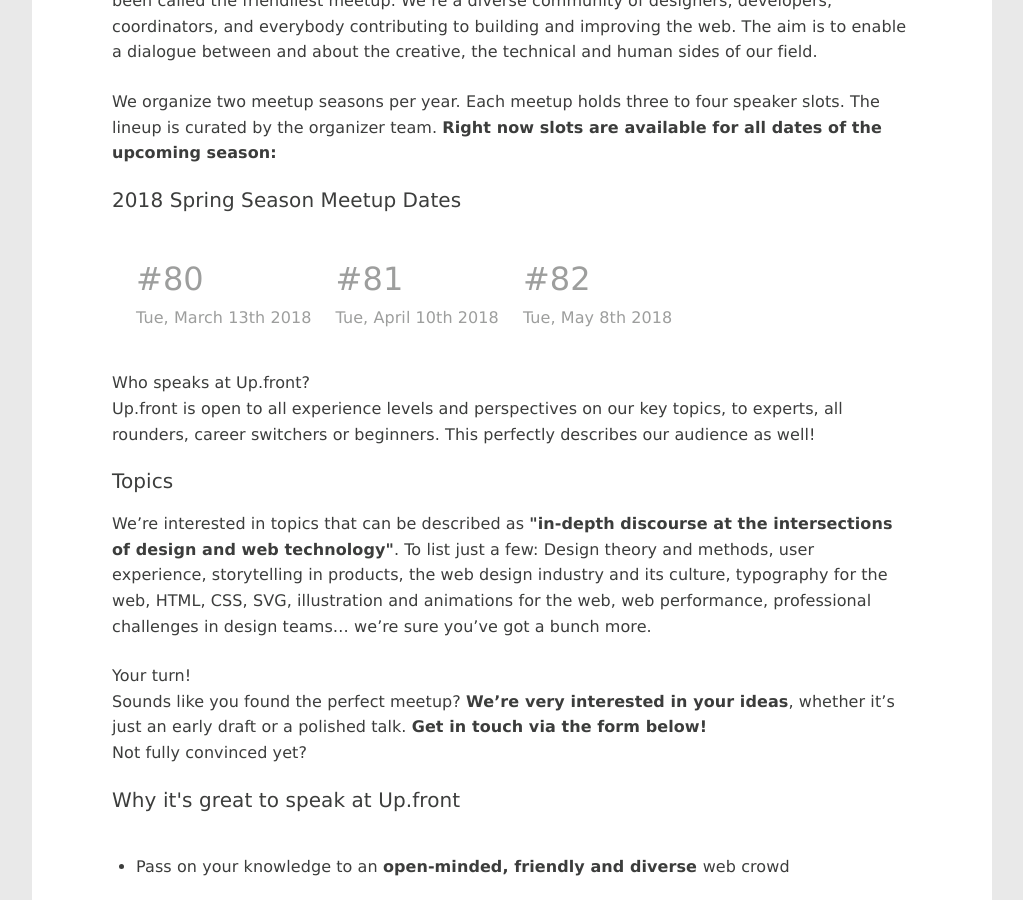
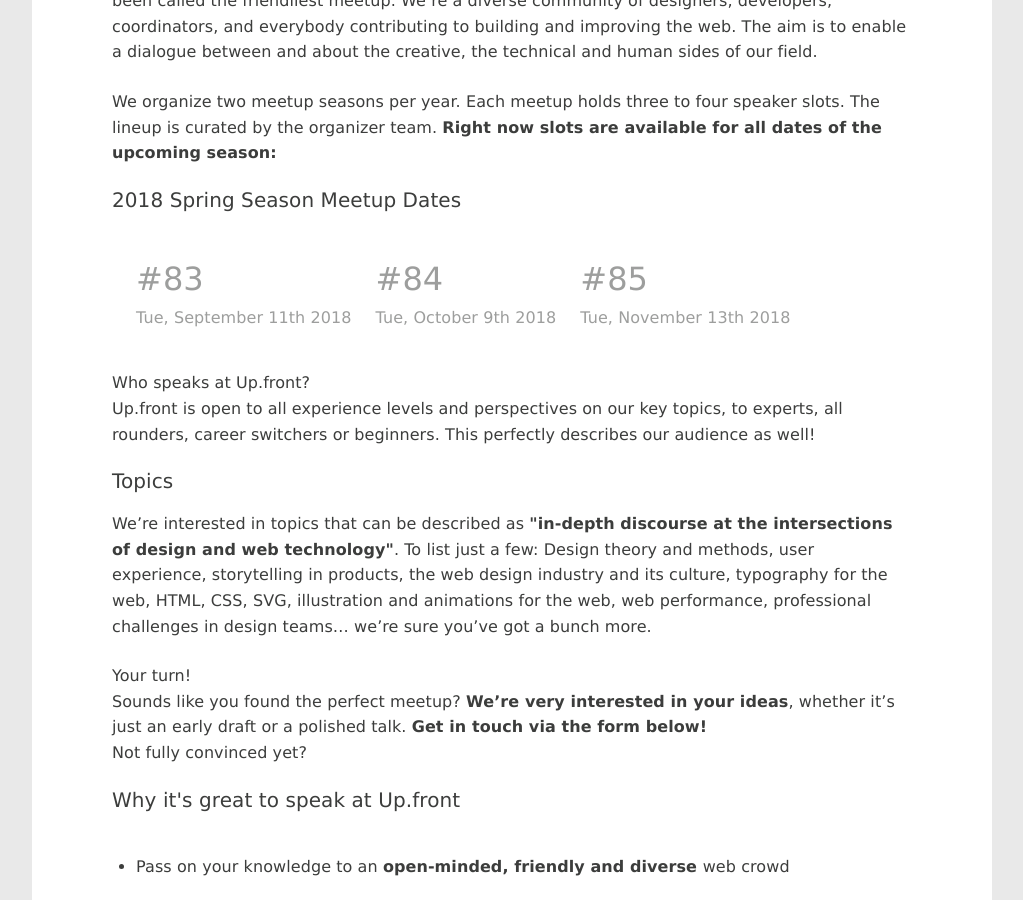
Before and after one commit to upfrontug/upfrontug.github.io, a Jekyll site: the page built from submit.html, in a window 1280 px wide and 900 px high, scrolled down 708 px. Shown: the whole window, without its empty margins (128-1151 px from the left). Built offline with Jekyll 4.4.1, drawn with Linux system fonts in a browser that asks for light colours; a script that is not in the unit is left out.

Commit message:
updated dates on submit page

```diff
--- a/submit.html
+++ b/submit.html
@@ -23,16 +23,16 @@
 <h3>2018 Spring Season Meetup Dates</h3>
 <ul class="list-next-events">
   <li>
-    <span>#80</span>
-    Tue, March 13th 2018
+    <span>#83</span>
+    Tue, September 11th 2018
   </li>
   <li>
-    <span>#81</span>
-    Tue, April 10th 2018
+    <span>#84</span>
+    Tue, October 9th 2018
   </li>
   <li>
-    <span>#82</span>
-    Tue, May 8th 2018
+    <span>#85</span>
+    Tue, November 13th 2018
   </li>
 </ul>
 <h5>Who speaks at Up.front?</h5>
```
